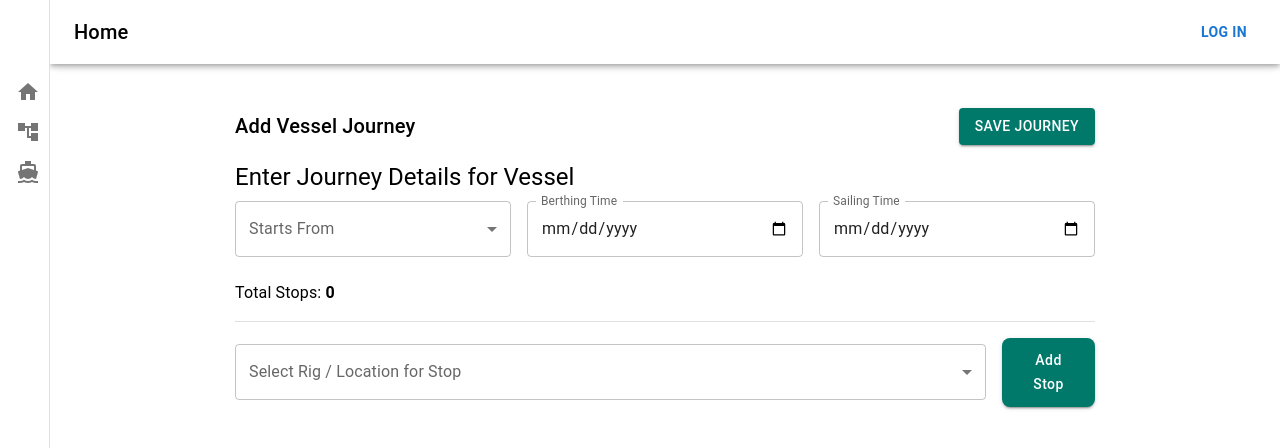
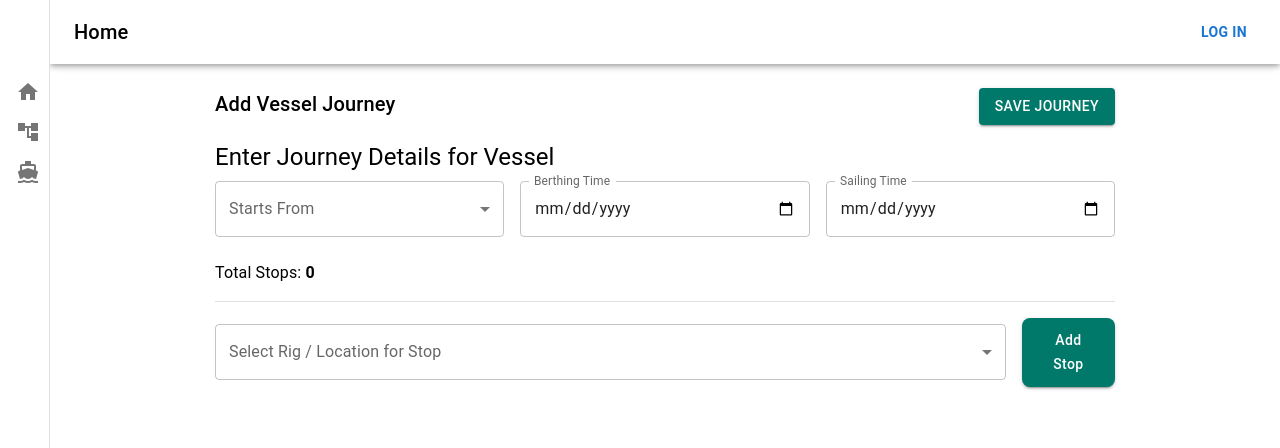
Before and after one commit to Xpverse/Essos, a React (Create React App) app in the folder rig-frontend/: page /addVesselJourney in a window 1280 px wide. Shown: the top 448 px of the page. Built offline with nearby package versions, Linux system fonts and the light colour scheme.

Commit message:
css fix 2

```diff
--- a/rig-frontend/src/components/test2.js
+++ b/rig-frontend/src/components/test2.js
@@ -122,11 +122,7 @@ function MaterialRequestForm() {
     console.log("Button clicked and form submitted!");
   };
   return (
-    <Container maxWidth="lg" style={{ padding: '40px 0' }}>
-
-      <Typography variant="h4" gutterBottom style={{ fontWeight: 'bold', color: '#333', marginBottom: '30px' }}>
-        Create Material Request
-      </Typography>
+    <Container maxWidth="lg" style={{ padding: '30px 0' }}>
 
 
       <Tabs
--- a/rig-frontend/src/components/test3.js
+++ b/rig-frontend/src/components/test3.js
@@ -34,17 +34,6 @@ function MaterialRequestSummary() {
 
   return (
     <Container maxWidth="lg" sx={{ paddingTop: 4 }}>
-
-      <Typography
-        variant="h4"
-        sx={{
-          fontWeight: 700,
-          color: '#1e293b',
-          marginBottom: 4,
-        }}
-      >
-        Material Requests
-      </Typography>
 
 
       <Paper
--- a/rig-frontend/src/components/vess3.js
+++ b/rig-frontend/src/components/vess3.js
@@ -131,8 +131,8 @@ const AddVesselJourney = () => {
   };
 
   return (
-    <Container maxWidth="md" style={{ padding: '20px' }}>
-      <Box display="flex" justifyContent="space-between" alignItems="center" mb={2}>
+    <Container maxWidth="md" style={{ padding: '0px' }}>
+      <Box display="flex" justifyContent="space-between"  mb={2}>
         <Typography variant="h6">Add Vessel Journey</Typography>
         <Button
           variant="contained"
```
